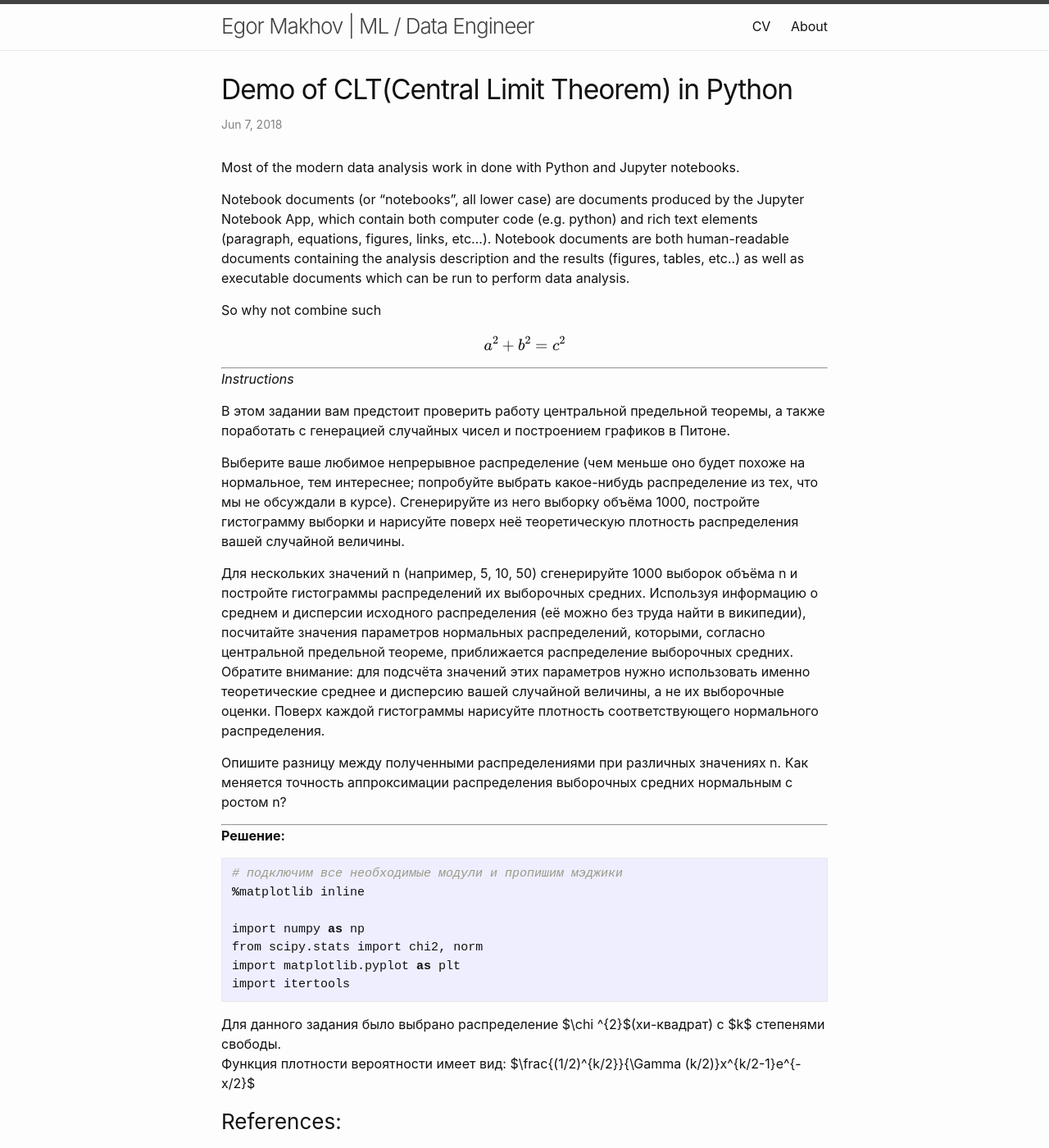
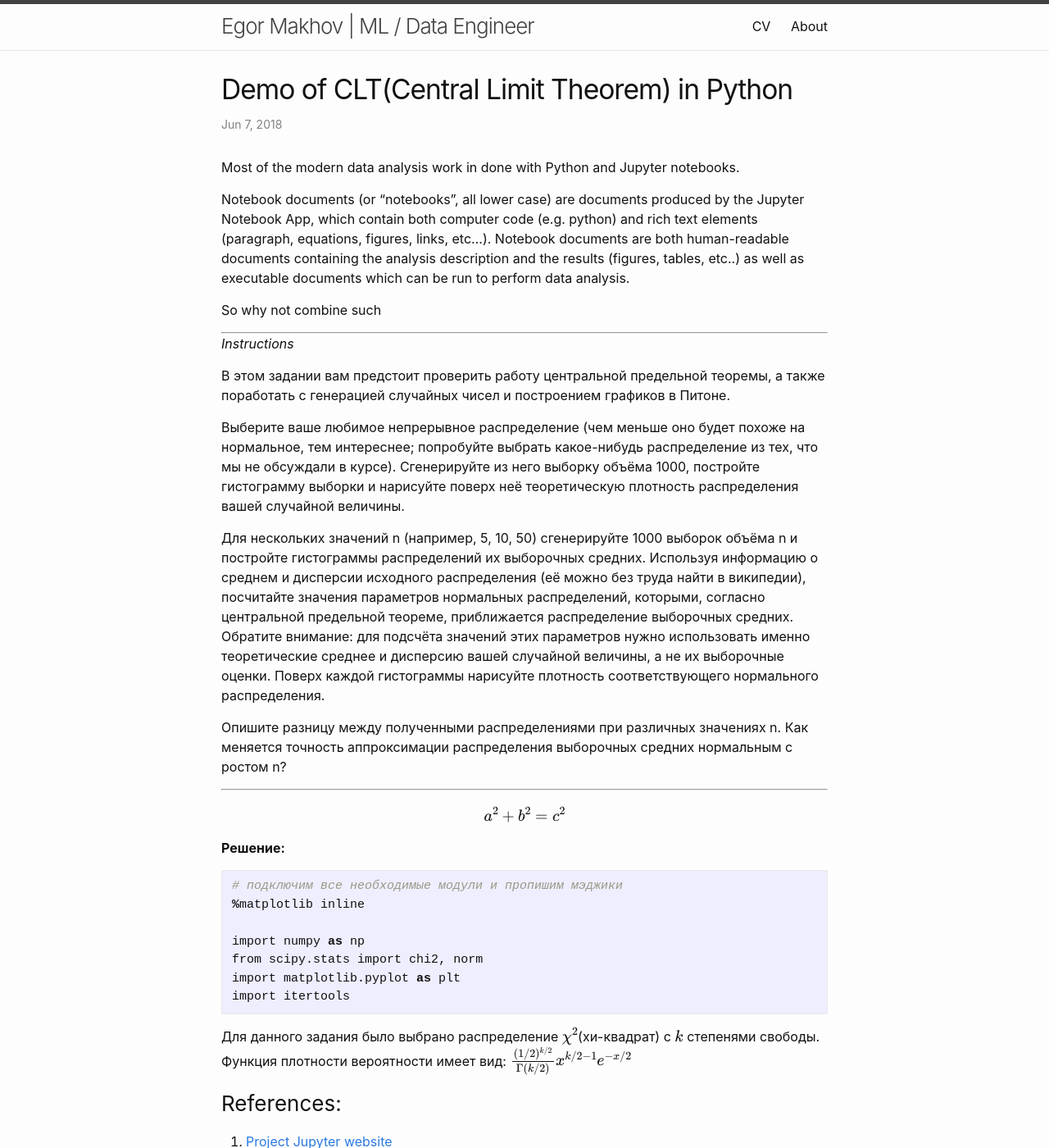
Before and after one commit to emakhov/emakhov.github.io, a Jekyll site: the page built from _posts/2018-06-07-jekyll-and-jupyter.md, in a window 1280 px wide and 1400 px high. Shown: the whole window at 82% size. Built offline with Jekyll 4.4.1, drawn with Linux system fonts in a browser that asks for light colours; formulas are drawn with MathJax 3.

Commit message:
fixes tags display

````diff
--- a/_posts/2018-06-07-jekyll-and-jupyter.md
+++ b/_posts/2018-06-07-jekyll-and-jupyter.md
@@ -45,8 +47,8 @@
 import itertools
 ```
 
-Для данного задания было выбрано распределение $\chi ^{2}$(хи-квадрат) с $k$ степенями свободы.<br>
-Функция плотности вероятности имеет вид: $\frac{(1/2)^{k/2}}{\Gamma (k/2)}x^{k/2-1}e^{-x/2}$
+Для данного задания было выбрано распределение $$\chi ^{2}$$(хи-квадрат) с $$k$$ степенями свободы.<br>
+Функция плотности вероятности имеет вид: $$\frac{(1/2)^{k/2}}{\Gamma (k/2)}x^{k/2-1}e^{-x/2}$$
 
 
 ### References:
````
Also changed, not shown: other parts of _posts/2018-06-07-jekyll-and-jupyter.md (+3 -1 lines).
